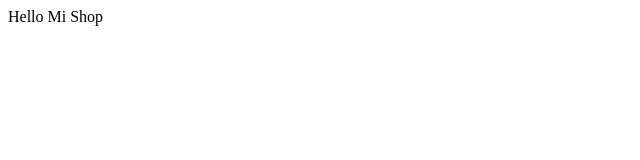
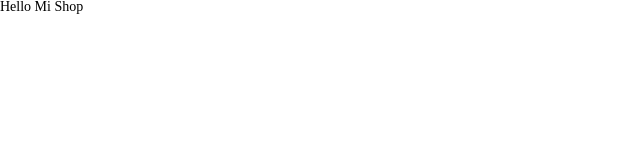
Before and after one commit to cnscorpions/xiaomi-shop-clone, a React (Create React App) app in the folder h5/: page / in a window 1280 px wide. Shown: the top 160 px of the page, without its empty margins (0-640 px from the left). Built offline with nearby package versions, Linux system fonts and the light colour scheme.

Commit message:
h5-重置样式

```diff
--- a/h5/package.json
+++ b/h5/package.json
@@ -6,6 +6,7 @@
     "@testing-library/jest-dom": "^4.2.4",
     "@testing-library/react": "^9.3.2",
     "@testing-library/user-event": "^7.1.2",
+    "node-sass": "^4.14.1",
     "react": "^16.13.1",
     "react-dom": "^16.13.1",
     "react-scripts": "3.4.1"
--- a/h5/src/App.js
+++ b/h5/src/App.js
@@ -1,7 +1,16 @@
 import React from "react";
+import "./styles/global.scss";
 
 function App() {
-  return <div className="App">Hello Mi Shop</div>;
+  return (
+    <div
+      style={{
+        fontSize: "1.4rem"
+      }}
+    >
+      Hello Mi Shop
+    </div>
+  );
 }
 
 export default App;
--- /dev/null
+++ b/h5/src/styles/global.scss
@@ -0,0 +1,8 @@
+@import "./reset.scss";
+
+html,
+body {
+  height: 100vh;
+  width: 100vw;
+  font-size: 10px;
+}
--- /dev/null
+++ b/h5/src/styles/reset.scss
@@ -0,0 +1,129 @@
+/* http://meyerweb.com/eric/tools/css/reset/
+   v2.0 | 20110126
+   License: none (public domain)
+*/
+
+html,
+body,
+div,
+span,
+applet,
+object,
+iframe,
+h1,
+h2,
+h3,
+h4,
+h5,
+h6,
+p,
+blockquote,
+pre,
+a,
+abbr,
+acronym,
+address,
+big,
+cite,
+code,
+del,
+dfn,
+em,
+img,
+ins,
+kbd,
+q,
+s,
+samp,
+small,
+strike,
+strong,
+sub,
+sup,
+tt,
+var,
+b,
+u,
+i,
+center,
+dl,
+dt,
+dd,
+ol,
+ul,
+li,
+fieldset,
+form,
+label,
+legend,
+table,
+caption,
+tbody,
+tfoot,
+thead,
+tr,
+th,
+td,
+article,
+aside,
+canvas,
+details,
+embed,
+figure,
+figcaption,
+footer,
+header,
+hgroup,
+menu,
+nav,
+output,
+ruby,
+section,
+summary,
+time,
+mark,
+audio,
+video {
+  margin: 0;
+  padding: 0;
+  border: 0;
+  font-size: 100%;
+  font: inherit;
+  vertical-align: baseline;
+}
+/* HTML5 display-role reset for older browsers */
+article,
+aside,
+details,
+figcaption,
+figure,
+footer,
+header,
+hgroup,
+menu,
+nav,
+section {
+  display: block;
+}
+body {
+  line-height: 1;
+}
+ol,
+ul {
+  list-style: none;
+}
+blockquote,
+q {
+  quotes: none;
+}
+blockquote:before,
+blockquote:after,
+q:before,
+q:after {
+  content: "";
+  content: none;
+}
+table {
+  border-collapse: collapse;
+  border-spacing: 0;
+}
```
Also changed, not shown: 1 other file (tests, documents, lock files or other folders).
